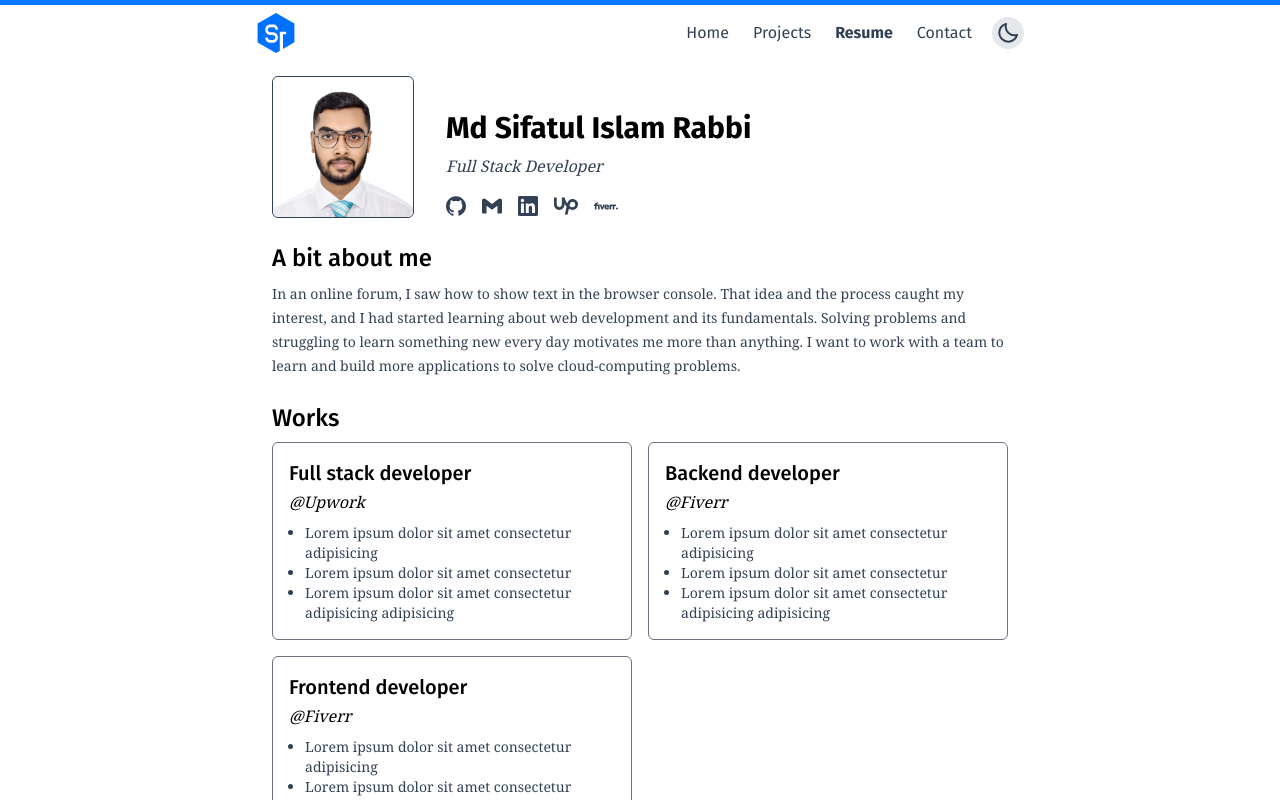
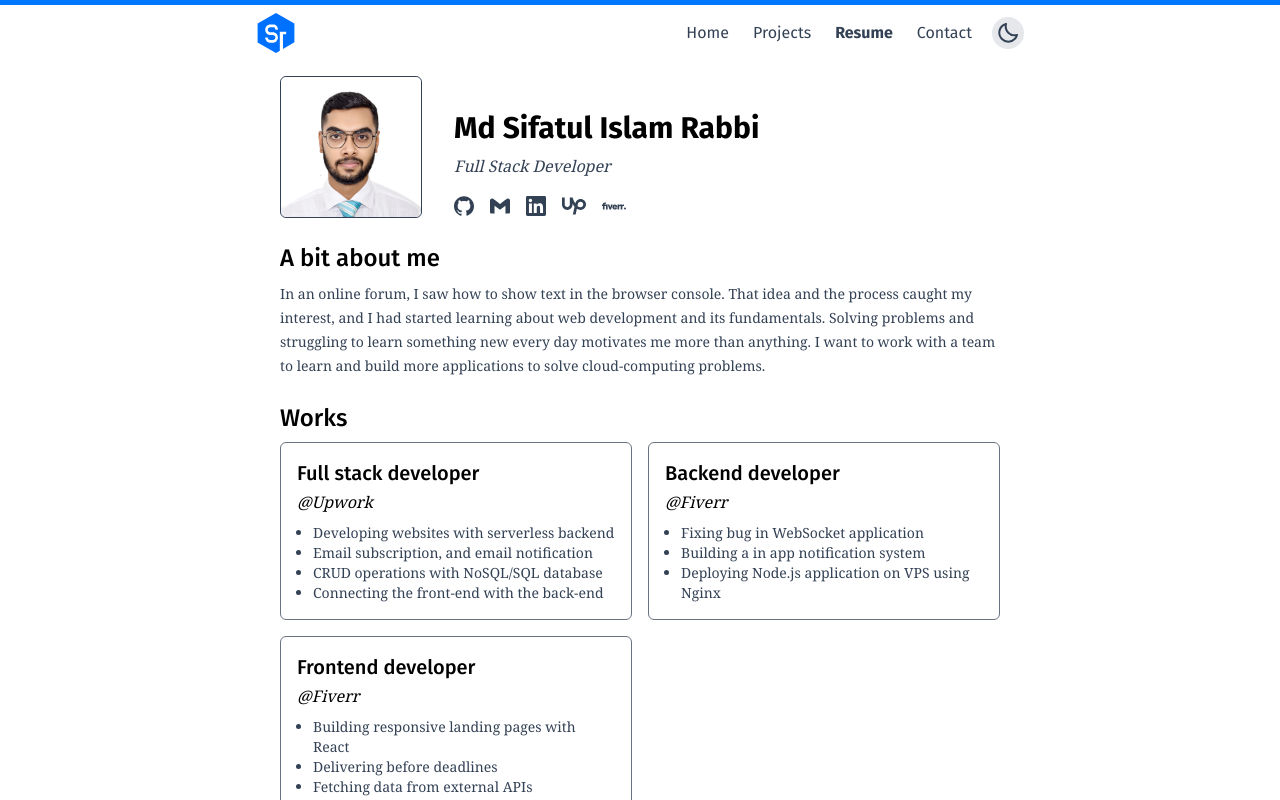
Before and after one commit to sifatulrabbi/sifatulrabbi.github.io, a Next.js app: page /resume in a window 1280 px wide. Shown: the top 800 px of the page. Built offline with nearby package versions, Linux system fonts and the light colour scheme.

Commit message:
update contents in projects, resume

```diff
--- a/assets/data/projects.ts
+++ b/assets/data/projects.ts
@@ -14,6 +14,9 @@ import {
     SiFirebase,
     SiStyledcomponents,
     SiExpress,
+    SiSocketdotio,
+    SiReactrouter,
+    SiMaterialui,
 } from "react-icons/si";
 import {b2bApplication, todoAppBanner, socialMediaBanner} from "../images";
 import {IProjectCard, IProjectCardFeatured} from "../../interfaces";
@@ -22,41 +25,42 @@ export const featuredProjectsData: IProjectCardFeatured[] = [
     {
         title: "Meta messenger like chat application",
         summary:
-            "Lorem ipsum dolor sit amet consectetur adipisicing elit. Sapiente Lorem ipsum dolor sit amet consectetur adipisicing elit. Nam accusamus maiores soluta id! Lorem ipsum dolor sit amet consectetur adipisicing elit. Pariatur, fugiat",
+            "This application is inspired from Meta Messenger. It has user authentication system with JWT, and live chatting with WebSockets. Users can find other users by searching and can add to friend list.",
         img: socialMediaBanner,
         links: {
             live: "https://meta-messenger-clone.vercel.app",
             github: "https://github.com/sifatulrabbi/meta-messenger-clone",
         },
         icons: [
-            SiTypescript,
             SiNodedotjs,
-            SiReact,
+            SiExpress,
+            SiPostgresql,
+            SiSocketdotio,
+            SiNextdotjs,
             SiTailwindcss,
-            SiPostgresql,
         ],
     },
     {
         title: "Business to business management application",
         summary:
-            "Lorem ipsum dolor sit amet consectetur adipisicing elit. Sapiente Lorem ipsum dolor sit amet consectetur adipisicing elit. Nam accusamus maiores soluta id! Lorem ipsum dolor sit amet consectetur adipisicing elit. Pariatur, fugiat",
+            "A business management web application for managing a online store. It has a simple dashboard to show the latest updates. This application is multi-paged. I has a user authentication system with JWT.",
         img: b2bApplication,
         links: {
             live: "https://healthos-test.vercel.app",
             github: "https://github.com/sifatulrabbi/healtos-test",
         },
-        icons: [SiJavascript, SiReact, SiTailwindcss],
+        icons: [SiReact, SiTailwindcss, SiReactrouter],
     },
     {
         title: "To do application",
         summary:
-            "Lorem ipsum dolor sit amet consectetur adipisicing elit. Sapiente Lorem ipsum dolor sit amet consectetur adipisicing elit. Nam accusamus maiores soluta id! Lorem ipsum dolor sit amet consectetur adipisicing elit. Pariatur, fugiat",
+            "Simple ToDo application for managing ToDos. It stores to dos in the localStorage. The UI is minimal and has dark and light mode.",
         img: todoAppBanner,
         links: {
             live: "https://todo-app-fm.vercel.app",
-            github: "https://github.com/sifatulrabbi",
+            github: "https://github.com/sifatulrabbi/todo-app-fm",
         },
-        icons: [SiJavascript, SiReact, SiStyledcomponents],
+        icons: [SiReact, SiStyledcomponents],
     },
 ];
 
@@ -64,8 +68,8 @@ export const projectsData: IProjectCard[] = [
     {
         title: "API for ECommerce store",
         summary:
-            "Lorem ipsum dolor sit amet consectetur adipisicing elit. Sapiente Lorem ipsum dolor sit amet consectetur adipisicing elit. Nam accusamus maiores soluta id! Lorem ipsum dolor sit amet consectetur adipisicing elit. Pariatur, fugiat",
-        link: "https://github.com/sifatulrabbi",
+            "ECommerce store API with user authentication and complex routing.",
+        link: "https://github.com/sifatulrabbi/",
         icons: [
             SiTypescript,
             SiNodedotjs,
@@ -77,22 +81,35 @@ export const projectsData: IProjectCard[] = [
     {
         title: "My portfolio website",
         summary:
-            "Lorem ipsum dolor sit amet consectetur adipisicing elit. Sapiente Lorem ipsum dolor sit amet consectetur adipisicing elit. Nam accusamus maiores soluta id! Lorem ipsum dolor sit amet consectetur adipisicing elit. Pariatur, fugiat",
-        link: "https://github.com/sifatulrabbi",
-        icons: [SiTypescript, SiNextdotjs, SiFirebase],
+            "This is my current website for showcasing my projects and telling about my services.",
+        link: "https://github.com/sifatulrabbi/sifatulrabbi.github.io",
+        icons: [
+            SiTypescript,
+            SiNextdotjs,
+            SiTailwindcss,
+            SiNodedotjs,
+            SiExpress,
+        ],
     },
     {
-        title: "Chrome custom homepage extension",
+        title: "Social media application",
         summary:
-            "Lorem ipsum dolor sit amet consectetur adipisicing elit. Sapiente Lorem ipsum dolor sit amet consectetur adipisicing elit. Nam accusamus maiores soluta id! Lorem ipsum dolor sit amet consectetur adipisicing elit. Pariatur, fugiat",
-        link: "https://github.com/sifatulrabbi",
+            "A simple social media application Firebase as backend. Here users can create account, post updates, like and comment in other's posts",
+        link: "https://github.com/sifatulrabbi/socila_media_app",
+        icons: [SiJavascript, SiFirebase, SiMaterialui],
+    },
+    {
+        title: "Chrome extension",
+        summary:
+            "A chrome custom homepage extension I have built for my-self to manage my bookmarks and custom reading lists.",
+        link: "https://github.com/sifatulrabbi/my-browser-extension",
         icons: [SiJavascript, SiNodedotjs, SiCss3, SiHtml5],
     },
     {
-        title: "Wottery | Lottery selling and buying website",
+        title: "Lottery website",
         summary:
-            "Lorem ipsum dolor sit amet consectetur adipisicing elit. Sapiente Lorem ipsum dolor sit amet consectetur adipisicing elit. Nam accusamus maiores soluta id! Lorem ipsum dolor sit amet consectetur adipisicing elit. Pariatur, fugiat",
-        link: "https://github.com/sifatulrabbi",
+            "This is a lottery buying and selling website. Users can create accounts and setup their lottery stores.",
+        link: "https://github.com/sifatulrabbi/wottery",
         icons: [
             SiTypescript,
             SiNodedotjs,
@@ -102,4 +119,10 @@ export const projectsData: IProjectCard[] = [
             SiPostgresql,
         ],
     },
+    {
+        title: "Quiz website",
+        summary: "A quiz website with scoring features",
+        link: "https://github.com/sifatulrabbi/react-quiz",
+        icons: [SiTypescript, SiReact, SiStyledcomponents],
+    },
 ];
--- a/assets/data/resume.data.ts
+++ b/assets/data/resume.data.ts
@@ -21,27 +21,28 @@ export const workExperiences = [
         title: "Full stack developer",
         company: "Upwork",
         details: [
-            "Lorem ipsum dolor sit amet consectetur adipisicing",
-            "Lorem ipsum dolor sit amet consectetur",
-            "Lorem ipsum dolor sit amet consectetur adipisicing adipisicing",
+            "Developing websites with serverless backend",
+            "Email subscription, and email notification",
+            "CRUD operations with NoSQL/SQL database",
+            "Connecting the front-end with the back-end",
         ],
     },
     {
         title: "Backend developer",
         company: "Fiverr",
         details: [
-            "Lorem ipsum dolor sit amet consectetur adipisicing",
-            "Lorem ipsum dolor sit amet consectetur",
-            "Lorem ipsum dolor sit amet consectetur adipisicing adipisicing",
+            "Fixing bug in WebSocket application",
+            "Building a in app notification system",
+            "Deploying Node.js application on VPS using Nginx",
         ],
     },
     {
         title: "Frontend developer",
         company: "Fiverr",
         details: [
-            "Lorem ipsum dolor sit amet consectetur adipisicing",
-            "Lorem ipsum dolor sit amet consectetur",
-            "Lorem ipsum dolor sit amet consectetur adipisicing adipisicing",
+            "Building responsive landing pages with React",
+            "Delivering before deadlines",
+            "Fetching data from external APIs",
         ],
     },
 ];
--- a/components/Footer.tsx
+++ b/components/Footer.tsx
@@ -7,23 +7,23 @@ export const Footer: React.FC = () => {
         <footer className="w-full p-4 mt-[5vh] mb-[60px] lg:mb-0 theme-styles">
             <section className="border-t-[1px] flex flex-col justify-center items-center gap-6">
                 <div className="flex justify-center items-center gap-4">
-                    <Link href="/">
-                        <a>
+                    <Link href="https://github.com/sifatulrabbi">
+                        <a target="_blank">
                             <SiGithub className="text-2xl " />
                         </a>
                     </Link>
-                    <Link href="/">
-                        <a>
+                    <Link href="https://linkedin.com/in/temujins">
+                        <a target="_blank">
                             <SiLinkedin className="text-2xl " />
                         </a>
                     </Link>
-                    <Link href="/">
-                        <a>
+                    <Link href="https://twitter.com/sifatul_rabbi">
+                        <a target="_blank">
                             <SiTwitter className="text-2xl " />
                         </a>
                     </Link>
-                    <Link href="/">
-                        <a>
+                    <Link href="https://facebook.com/ttemujins">
+                        <a target="_blank">
                             <SiFacebook className="text-2xl " />
                         </a>
                     </Link>
--- a/features/Navigation/MobileBar.tsx
+++ b/features/Navigation/MobileBar.tsx
@@ -38,7 +38,7 @@ export const MobileBar: React.FC = () => {
                 darkMode ? "dark" : "light"
             }`}
         >
-            <div className="w-container flex flex-row justify-around items-center px-4 theme-styles bg-white dark:bg-slate-700 bg-opacity-95 dark:opacity-95">
+            <div className="w-container flex flex-row justify-between items-center px-6 theme-styles bg-white dark:bg-slate-700 bg-opacity-95 dark:opacity-95">
                 {links.map((link) => (
                     <Link key={v4()} href={link.path}>
                         <a
--- a/features/Navigation/Navbar.tsx
+++ b/features/Navigation/Navbar.tsx
@@ -11,7 +11,7 @@ export const Navbar: React.FC = () => {
 
     return (
         <header
-            className={`z-[50] fixed top-0 left-0 right-0 bg-white dark:bg-slate-700 bg-opacity-95 dark:opacity-95 px-4 flex justify-center items-center h-[60px] ${
+            className={`z-[50] fixed top-0 left-0 right-0 bg-white dark:bg-slate-700 bg-opacity-95 dark:opacity-95 px-6 flex justify-center items-center h-[60px] ${
                 darkMode ? "dark" : "light"
             }`}
             style={{borderTop: "5px solid #0077ff"}}
--- a/styles/globals.css
+++ b/styles/globals.css
@@ -36,7 +36,7 @@ body {
     }
 
     section {
-        @apply w-full flex flex-col justify-start items-start p-4 w-container;
+        @apply w-full flex flex-col justify-start items-start px-6 py-4 w-container;
     }
 }
 
```
Also changed, not shown: pages/contact.tsx (+25 -10 lines), pages/resume.tsx (+10 -10 lines).
